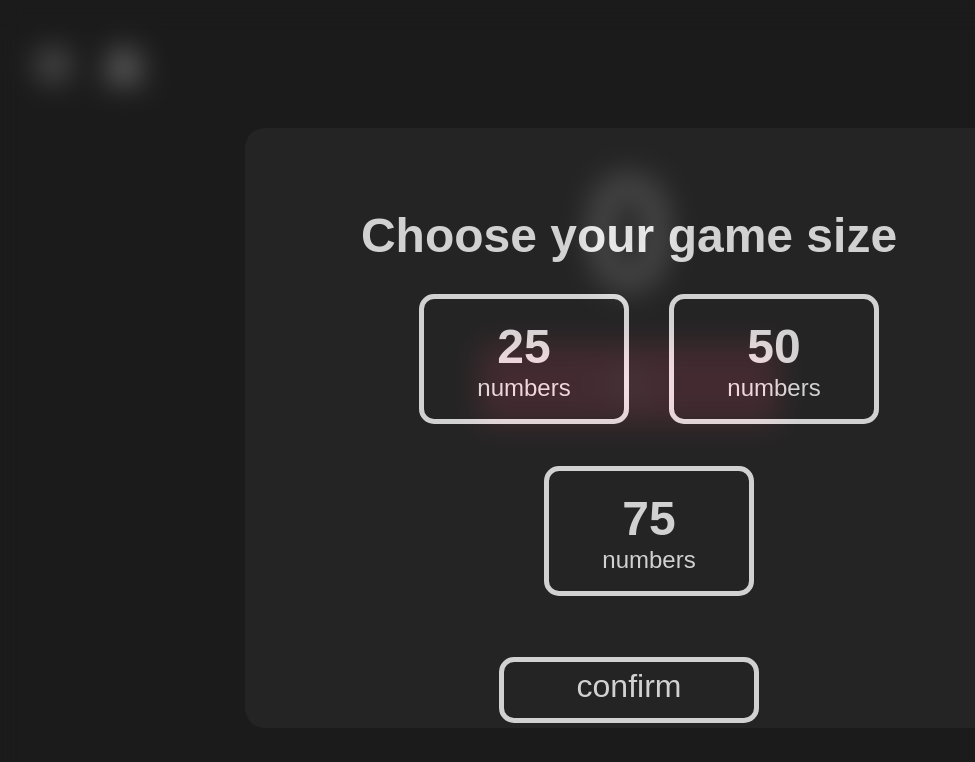
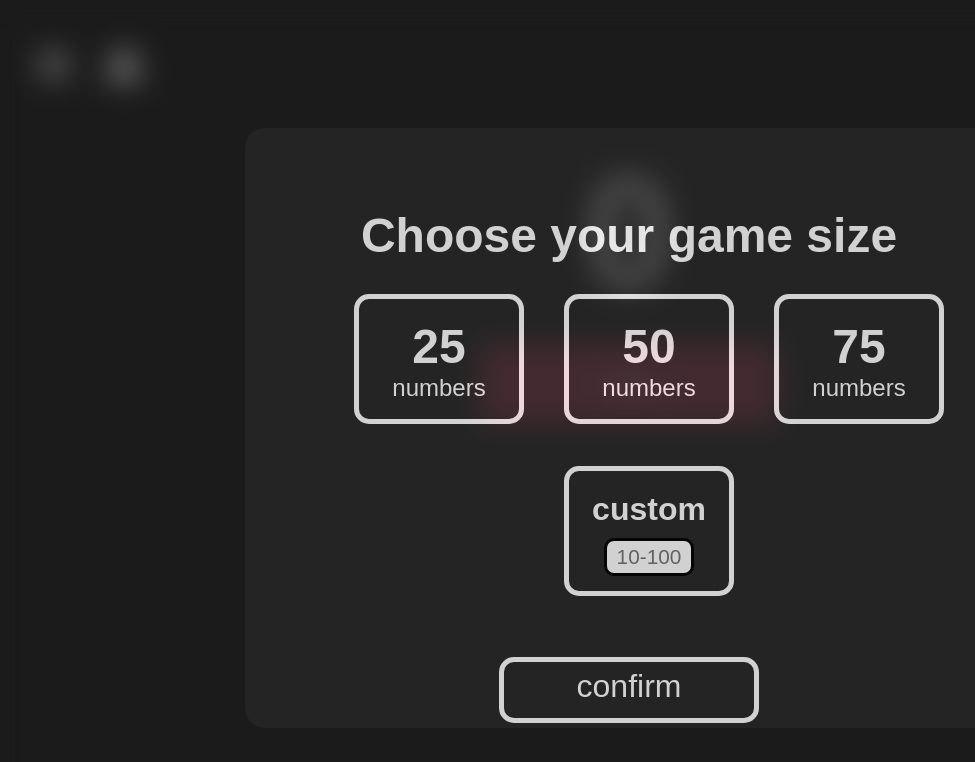
Before and after one commit to Retsnad/random-number-generator, a plain HTML site: page index.html in a window 1280 px wide. Shown: the whole page, without its empty margins (11-986 px from the left). Drawn offline with Linux system fonts and the light colour scheme; a web font is replaced by a local one.

Commit message:
added custom sizes

```diff
--- a/index.html
+++ b/index.html
@@ -38,9 +38,13 @@
           <h3>75</h3>
           <p>numbers</p>
         </li>
+        <li class="game-size-item" id="custom-game-btn">
+       <h4>custom</h4>
+       <input id="number-input" type="number" placeholder="10-100">
+        </li>
       </ul>
       <p class="hide" id="game-size-warning">please select a game size</p>
-      <p id="close">confirm</p>
+      <p id="confirm">confirm</p>
     </div>
   </div>
 
--- a/main.css
+++ b/main.css
@@ -82,7 +82,7 @@ body {
   text-align: center;
 }
 
-#close {
+#confirm {
   font-size: 2rem;
   font-family: 'Supermercado One',
     sans-serif;
@@ -97,7 +97,7 @@ body {
   transition-duration: .3s;
 }
 
-#close:hover {
+#confirm:hover {
   background-color   : #FC6D90;
   transform          : scale(1.1);
   transition-duration: .3s;
@@ -115,7 +115,7 @@ body {
 .game-size-item {
   border             : 5px white solid;
   list-style         : none;
-  width              : 160px;
+  width              : 120px;
   height             : 80px;
   padding            : 20px;
   margin             : 20px;
@@ -149,6 +149,13 @@ body {
   font-family: 'Supermercado One',
     sans-serif;
 }
+.game-size-item h4 {
+  margin   : 0;
+  font-size: 2rem;
+  font-family: 'Supermercado One',
+    sans-serif;
+
+}
 
 .game-size-item p {
   margin: 0;
@@ -157,6 +164,23 @@ body {
   font-size: 1.5rem;
 }
 
+#number-input {
+  width:80px;
+  height: 30px;
+  margin-top: 10px;
+  border-radius: 10px;
+  font-family: 'Supermercado One',
+  sans-serif;
+  border: solid;
+  outline: none;
+
+  font-size: 1.3rem;
+  text-align: center;
+}
+
+#number-input::-webkit-inner-spin-button {
+  appearance: none;
+}
 
 .main-wrapper {
   display        : flex;
@@ -235,7 +259,7 @@ body {
   flex-wrap      : wrap;
   justify-content: center;
   text-align     : center;
-
+  padding-bottom: 30px;
 }
 
 .sub-text {
@@ -254,6 +278,8 @@ body {
   padding    : 10px;
   border     : solid 2px white;
   margin     : 5px;
+  /* border-radius: 50%; */
+
 }
 
 .one-ago {
@@ -279,7 +305,6 @@ body {
   background-color: #ffa7bd;
   animation       : scaling 1s;
   z-index         : 10;
-
 }
 
 .two-ago {
--- a/script.js
+++ b/script.js
@@ -22,16 +22,17 @@ let result = 0;
 let listItem = 0;
 let toggle = false;
 let audioToggle = true;
+let gameSize = 0;
 
-let gameSize = 0;
 
 shortGameBtn.addEventListener('click', shortGame);
 mediumGameBtn.addEventListener('click', mediumGame);
 longGameBtn.addEventListener('click', longGame);
 
-document.getElementById('close').addEventListener('click', startGame);
+document.getElementById('confirm').addEventListener('click', startGame);
 
 function startGame() {
+
   if (gameSize == 25) {
     shortGame();
     filledInModeSetup();
@@ -41,9 +42,18 @@ function startGame() {
   } else if (gameSize == 75) {
     longGame();
     filledInModeSetup();
-  } else {
-    document.getElementById('game-size-warning').classList.toggle('hide');
   }
+  else {
+    if(document.getElementById('number-input').value > 10) {
+      gameSize = document.getElementById('number-input').value;
+      filledInModeSetup();}
+      else {
+        document.getElementById('game-size-warning').classList.toggle('hide');
+      }
+    }
+
+
+
 }
 
 function shortGame() {
```
